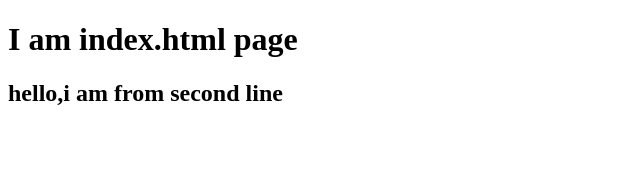
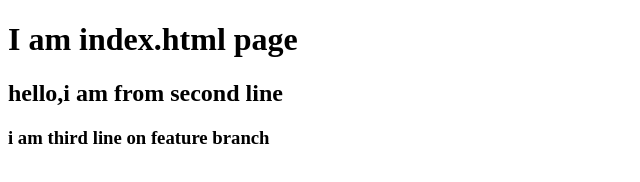
Before and after one commit to bishnu1998/lecture1, a plain HTML site: page index.html in a window 1280 px wide. Shown: the whole page, without its empty margins (0-640 px from the left). Drawn offline with Linux system fonts and the light colour scheme.

Commit message:
added third line on feature branch

```diff
--- a/index.html
+++ b/index.html
@@ -9,5 +9,6 @@
 <body>
     <h1>I am index.html page</h1>
     <h2>hello,i am from second line</h2>
+    <h3>i am third line on feature branch</h3>
 </body>
 </html>
```
